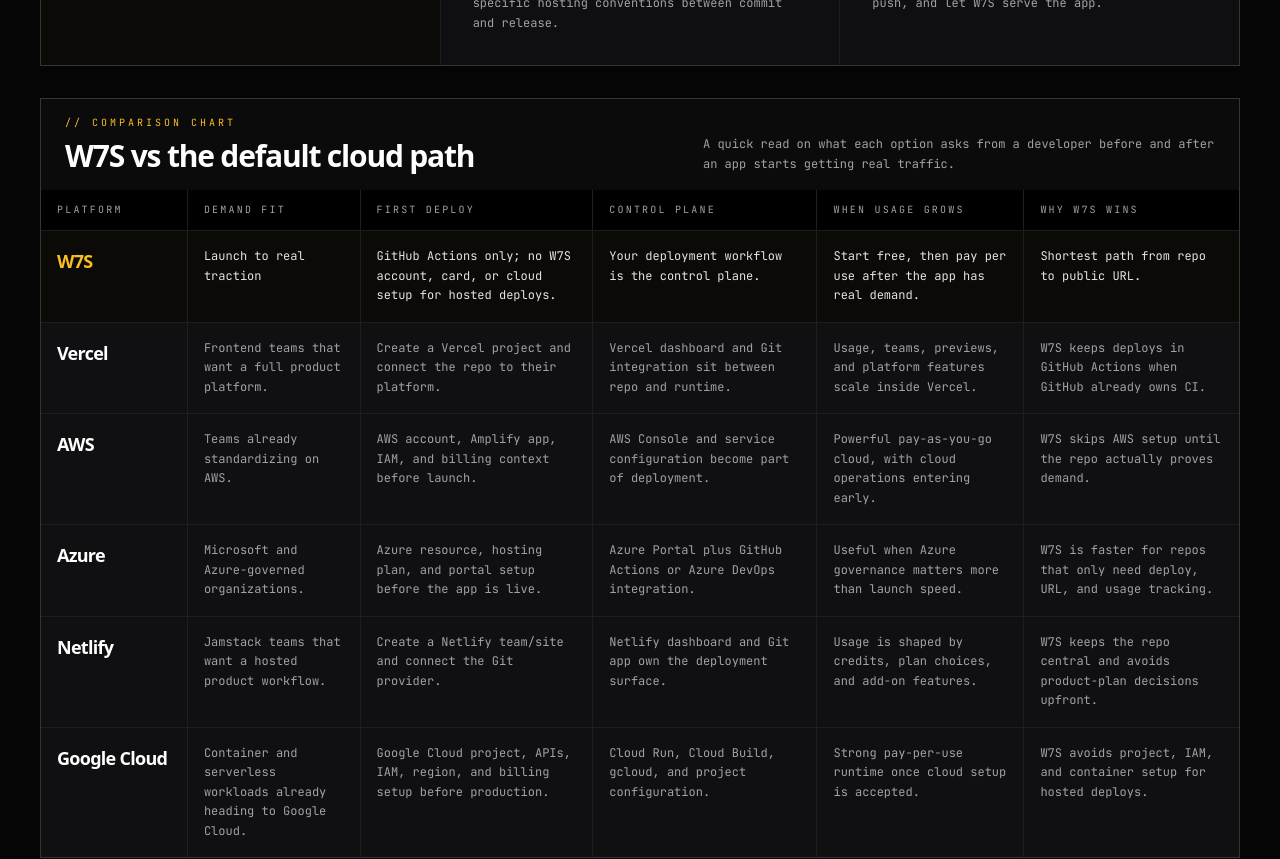
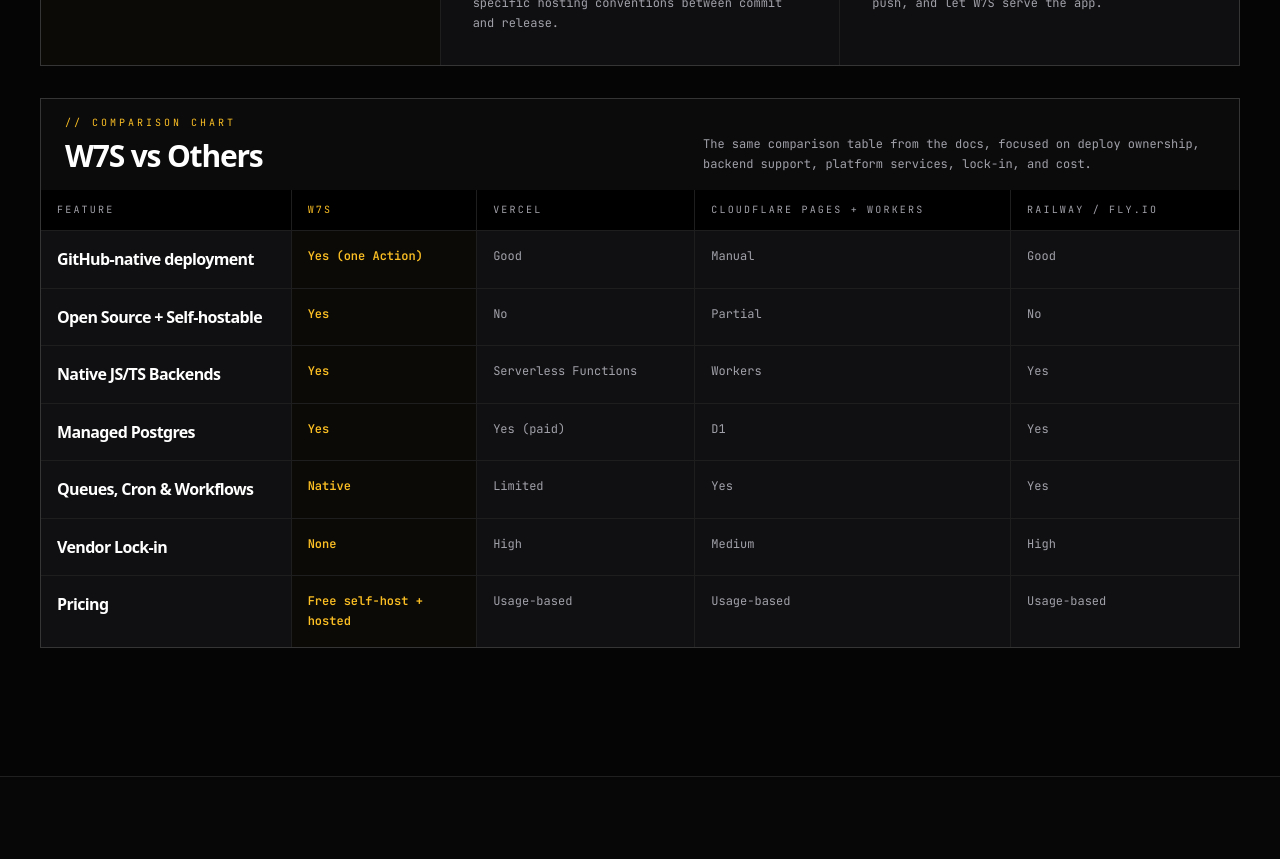
Before and after one commit to w7s-io/docs, a React (Create React App) app in the folder landing/: page / in a window 1280 px wide. Shown: the part 3540-4399 px from the top of the page. Built offline with nearby package versions, Linux system fonts and the light colour scheme; a web font is replaced by a local one.

Commit message:
Use docs comparison table on landing page

```diff
--- a/landing/src/components/landing/Comparison.jsx
+++ b/landing/src/components/landing/Comparison.jsx
@@ -32,63 +32,69 @@
 
 const COMPARISON_ROWS = [
   {
-    platform: "W7S",
-    demand: "Launch to real traction",
-    firstDeploy: "GitHub Actions only; no W7S account, card, or cloud setup for hosted deploys.",
-    controlPlane: "Your deployment workflow is the control plane.",
-    growth: "Start free, then pay per use after the app has real demand.",
-    w7sEdge: "Shortest path from repo to public URL.",
+    feature: "GitHub-native deployment",
+    w7s: "Yes (one Action)",
+    vercel: "Good",
+    cloudflare: "Manual",
+    railwayFly: "Good",
     primary: true,
   },
   {
-    platform: "Vercel",
-    demand: "Frontend teams that want a full product platform.",
-    firstDeploy: "Create a Vercel project and connect the repo to their platform.",
-    controlPlane: "Vercel dashboard and Git integration sit between repo and runtime.",
-    growth: "Usage, teams, previews, and platform features scale inside Vercel.",
-    w7sEdge: "W7S keeps deploys in GitHub Actions when GitHub already owns CI.",
+    feature: "Open Source + Self-hostable",
+    w7s: "Yes",
+    vercel: "No",
+    cloudflare: "Partial",
+    railwayFly: "No",
+    primary: true,
   },
   {
-    platform: "AWS",
-    demand: "Teams already standardizing on AWS.",
-    firstDeploy: "AWS account, Amplify app, IAM, and billing context before launch.",
-    controlPlane: "AWS Console and service configuration become part of deployment.",
-    growth: "Powerful pay-as-you-go cloud, with cloud operations entering early.",
-    w7sEdge: "W7S skips AWS setup until the repo actually proves demand.",
+    feature: "Native JS/TS Backends",
+    w7s: "Yes",
+    vercel: "Serverless Functions",
+    cloudflare: "Workers",
+    railwayFly: "Yes",
+    primary: true,
   },
   {
-    platform: "Azure",
-    demand: "Microsoft and Azure-governed organizations.",
-    firstDeploy: "Azure resource, hosting plan, and portal setup before the app is live.",
-    controlPlane: "Azure Portal plus GitHub Actions or Azure DevOps integration.",
-    growth: "Useful when Azure governance matters more than launch speed.",
-    w7sEdge: "W7S is faster for repos that only need deploy, URL, and usage tracking.",
+    feature: "Managed Postgres",
+    w7s: "Yes",
+    vercel: "Yes (paid)",
+    cloudflare: "D1",
+    railwayFly: "Yes",
+    primary: true,
   },
   {
-    platform: "Netlify",
-    demand: "Jamstack teams that want a hosted product workflow.",
-    firstDeploy: "Create a Netlify team/site and connect the Git provider.",
-    controlPlane: "Netlify dashboard and Git app own the deployment surface.",
-    growth: "Usage is shaped by credits, plan choices, and add-on features.",
-    w7sEdge: "W7S keeps the repo central and avoids product-plan decisions upfront.",
+    feature: "Queues, Cron & Workflows",
+    w7s: "Native",
+    vercel: "Limited",
+    cloudflare: "Yes",
+    railwayFly: "Yes",
+    primary: true,
   },
   {
-    platform: "Google Cloud",
-    demand: "Container and serverless workloads already heading to Google Cloud.",
-    firstDeploy: "Google Cloud project, APIs, IAM, region, and billing setup before production.",
-    controlPlane: "Cloud Run, Cloud Build, gcloud, and project configuration.",
-    growth: "Strong pay-per-use runtime once cloud setup is accepted.",
-    w7sEdge: "W7S avoids project, IAM, and container setup for hosted deploys.",
+    feature: "Vendor Lock-in",
+    w7s: "None",
+    vercel: "High",
+    cloudflare: "Medium",
+    railwayFly: "High",
+    primary: true,
+  },
+  {
+    feature: "Pricing",
+    w7s: "Free self-host + hosted",
+    vercel: "Usage-based",
+    cloudflare: "Usage-based",
+    railwayFly: "Usage-based",
+    primary: true,
   },
 ];
 
 const CHART_COLUMNS = [
-  ["platform", "Platform"],
-  ["demand", "Demand fit"],
-  ["firstDeploy", "First deploy"],
-  ["controlPlane", "Control plane"],
-  ["growth", "When usage grows"],
-  ["w7sEdge", "Why W7S wins"],
+  ["feature", "Feature"],
+  ["w7s", "W7S"],
+  ["vercel", "Vercel"],
+  ["cloudflare", "Cloudflare Pages + Workers"],
+  ["railwayFly", "Railway / Fly.io"],
 ];
 
 export default function Comparison() {
@@ -150,20 +156,20 @@
                 // comparison chart
               </div>
               <h3 className="font-display text-2xl sm:text-3xl text-white leading-tight">
-                W7S vs the default cloud path
+                W7S vs Others
               </h3>
             </div>
             <p className="text-xs text-zinc-500 leading-relaxed max-w-lg">
-              A quick read on what each option asks from a developer before and
-              after an app starts getting real traffic.
+              The same comparison table from the docs, focused on deploy
+              ownership, backend support, platform services, lock-in, and cost.
             </p>
           </div>
 
-          <div className="hidden xl:grid grid-cols-[0.85fr_1fr_1.35fr_1.3fr_1.2fr_1.25fr] gap-px text-xs">
+          <div className="hidden lg:grid grid-cols-[1.15fr_0.85fr_1fr_1.45fr_1.05fr] gap-px text-xs">
             {CHART_COLUMNS.map(([, label]) => (
               <div
                 key={label}
-                className="bg-black px-4 py-3 text-[10px] uppercase tracking-[0.22em] text-zinc-500"
+                className={`bg-black px-4 py-3 text-[10px] uppercase tracking-[0.22em] ${label === "W7S" ? "text-amber-400" : "text-zinc-500"}`}
               >
                 {label}
               </div>
@@ -171,15 +177,20 @@
 
             {COMPARISON_ROWS.map((row) =>
               CHART_COLUMNS.map(([key]) => {
-                const isPlatform = key === "platform";
+                const isFeature = key === "feature";
+                const isW7S = key === "w7s";
                 return (
                   <div
-                    key={`${row.platform}-${key}`}
-                    className={`${row.primary ? "bg-[#0c0a06]" : "bg-[#101012]"} px-4 py-4 leading-relaxed ${row.primary ? "text-zinc-200" : "text-zinc-500"}`}
+                    key={`${row.feature}-${key}`}
+                    className={`${isW7S ? "bg-[#0c0a06] text-zinc-100" : "bg-[#101012] text-zinc-500"} px-4 py-4 leading-relaxed`}
                   >
-                    {isPlatform ? (
-                      <span className={`font-display text-lg ${row.primary ? "text-amber-400" : "text-white"}`}>
-                        {row.platform}
+                    {isFeature ? (
+                      <span className="font-display text-base text-white">
+                        {row.feature}
+                      </span>
+                    ) : isW7S ? (
+                      <span className="font-semibold text-amber-400">
+                        {row[key]}
                       </span>
                     ) : (
                       row[key]
@@ -190,22 +201,22 @@
             )}
           </div>
 
-          <div className="xl:hidden grid grid-cols-1 sm:grid-cols-2 gap-px">
+          <div className="lg:hidden grid grid-cols-1 sm:grid-cols-2 gap-px">
             {COMPARISON_ROWS.map((row) => (
               <div
-                key={row.platform}
-                className={`${row.primary ? "bg-[#0c0a06]" : "bg-[#101012]"} p-5`}
+                key={row.feature}
+                className="bg-[#101012] p-5"
               >
-                <div className={`font-display text-2xl mb-4 ${row.primary ? "text-amber-400" : "text-white"}`}>
-                  {row.platform}
+                <div className="font-display text-2xl mb-4 text-white">
+                  {row.feature}
                 </div>
                 <dl className="space-y-4">
                   {CHART_COLUMNS.slice(1).map(([key, label]) => (
-                    <div key={`${row.platform}-${key}`}>
-                      <dt className="text-[10px] uppercase tracking-[0.22em] text-zinc-600 mb-1">
+                    <div key={`${row.feature}-${key}`}>
+                      <dt className={`text-[10px] uppercase tracking-[0.22em] mb-1 ${key === "w7s" ? "text-amber-400" : "text-zinc-600"}`}>
                         {label}
                       </dt>
-                      <dd className={`text-xs leading-relaxed ${row.primary ? "text-zinc-200" : "text-zinc-500"}`}>
+                      <dd className={`text-xs leading-relaxed ${key === "w7s" ? "font-semibold text-amber-400" : "text-zinc-500"}`}>
                         {row[key]}
                       </dd>
                     </div>
```
